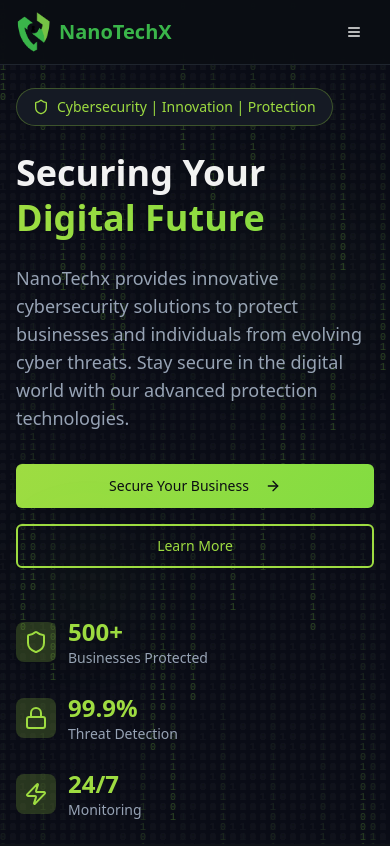
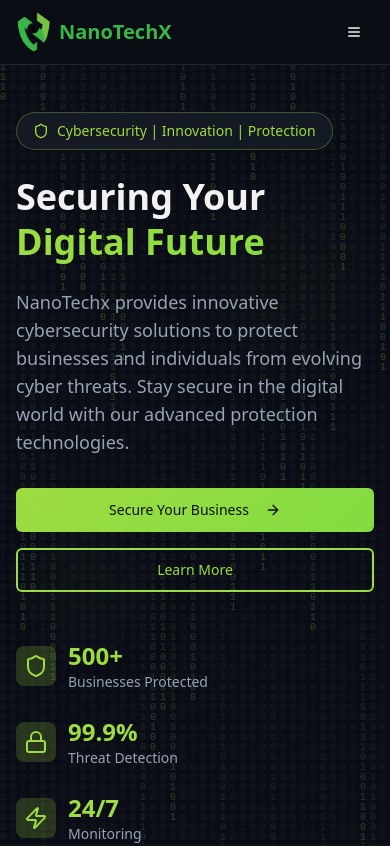
Before and after one commit to dev-sire/NanoTechX, a React (Vite) app: page / in a window 390 px wide. Shown: the top 846 px of the page. Built offline with nearby package versions, Linux system fonts and the light colour scheme.

Commit message:
Fix: UI Animations Issue

```diff
--- a/src/components/Hero.tsx
+++ b/src/components/Hero.tsx
@@ -62,7 +62,7 @@ const CodeMatrix = () => {
 const Hero = () => {
 
   return (
-    <section className="relative min-h-screen flex items-center pt-16 overflow-hidden">
+    <section className="relative min-h-screen flex items-center pt-28 md:pt-16 overflow-hidden">
       {/* Background */}
       <CodeMatrix />
 
--- /dev/null
+++ b/src/hooks/useIntersectionObserver.tsx
@@ -0,0 +1,46 @@
+import { useEffect, useRef, useState } from 'react';
+
+interface UseIntersectionObserverOptions {
+  threshold?: number;
+  rootMargin?: string;
+  triggerOnce?: boolean;
+}
+
+export const useIntersectionObserver = (
+  options: UseIntersectionObserverOptions = {}
+) => {
+  const [isIntersecting, setIsIntersecting] = useState(false);
+  const [hasTriggered, setHasTriggered] = useState(false);
+  const elementRef = useRef<HTMLDivElement>(null);
+
+  const { threshold = 0.1, rootMargin = '0px', triggerOnce = true } = options;
+
+  useEffect(() => {
+    const element = elementRef.current;
+    if (!element) return;
+
+    const observer = new IntersectionObserver(
+      ([entry]) => {
+        const isVisible = entry.isIntersecting;
+
+        if (isVisible && (!triggerOnce || !hasTriggered)) {
+          setIsIntersecting(true);
+          if (triggerOnce) {
+            setHasTriggered(true);
+          }
+        } else if (!triggerOnce) {
+          setIsIntersecting(isVisible);
+        }
+      },
+      { threshold, rootMargin }
+    );
+
+    observer.observe(element);
+
+    return () => {
+      observer.unobserve(element);
+    };
+  }, [threshold, rootMargin, triggerOnce, hasTriggered]);
+
+  return { ref: elementRef, isIntersecting };
+};
--- a/src/pages/Index.tsx
+++ b/src/pages/Index.tsx
@@ -4,16 +4,68 @@ import Services from "@/components/Services";
 import About from "@/components/About";
 import Contact from "@/components/Contact";
 import Footer from "@/components/Footer";
+import { useIntersectionObserver } from "@/hooks/useIntersectionObserver";
 
 const Index = () => {
+  const heroObserver = useIntersectionObserver({ threshold: 0.2 });
+  const servicesObserver = useIntersectionObserver({ threshold: 0.1 });
+  const aboutObserver = useIntersectionObserver({ threshold: 0.2 });
+  const contactObserver = useIntersectionObserver({ threshold: 0.2 });
+  const footerObserver = useIntersectionObserver({ threshold: 0.2 });
+
   return (
     <div className="min-h-screen bg-background">
       <Navbar />
-      <Hero />
-      <Services />
-      <About />
-      <Contact />
-      <Footer />
+      <div
+        ref={heroObserver.ref}
+        className={`transition-all duration-1000 ${
+          heroObserver.isIntersecting
+            ? 'animate-reveal-fade opacity-100'
+            : 'opacity-0 translate-y-10'
+        }`}
+      >
+        <Hero />
+      </div>
+      <div
+        ref={servicesObserver.ref}
+        className={`transition-all duration-1000 delay-200 ${
+          servicesObserver.isIntersecting
+            ? 'animate-reveal-fade opacity-100'
+            : 'opacity-0 translate-y-10'
+        }`}
+      >
+        <Services />
+      </div>
+      <div
+        ref={aboutObserver.ref}
+        className={`transition-all duration-1000 delay-400 ${
+          aboutObserver.isIntersecting
+            ? 'animate-reveal-fade opacity-100'
+            : 'opacity-0 translate-y-10'
+        }`}
+      >
+        <About />
+      </div>
+      <div
+        ref={contactObserver.ref}
+        className={`transition-all duration-1000 delay-600 ${
+          contactObserver.isIntersecting
+            ? 'animate-reveal-fade opacity-100'
+            : 'opacity-0 translate-y-10'
+        }`}
+      >
+        <Contact />
+      </div>
+      <div
+        ref={footerObserver.ref}
+        className={`transition-all duration-1000 delay-800 ${
+          footerObserver.isIntersecting
+            ? 'animate-reveal-fade opacity-100'
+            : 'opacity-0 translate-y-10'
+        }`}
+      >
+        <Footer />
+      </div>
     </div>
   );
 };
--- a/src/pages/TechTayari.tsx
+++ b/src/pages/TechTayari.tsx
@@ -5,8 +5,12 @@ import Navbar from "@/components/Navbar";
 import Footer from "@/components/Footer";
 import { ExternalLink, Users, Clock, Award, BookOpen, Code, Shield, Network, Brain, Database, Server } from "lucide-react";
 import ciscoTechImage from "@/assets/cisco-tech.jpg";
+import { useIsMobile } from "@/hooks/use-mobile";
 
 const TechTayari = () => {
+
+  const isMobile = useIsMobile()
+  console.log(isMobile)
 
   const tracks = [
     {
@@ -87,10 +91,18 @@ const TechTayari = () => {
     window.open("https://docs.google.com/forms/d/e/1FAIpQLSdk7Sqwa_v4LGyYtWyRds7UAchfGL1BFNTBMTCKh1yxk0QGoQ/viewform?usp=header", "_blank");
   };
 
+  const handleDownloadPoster = () => {
+    const link = document.createElement('a');
+    link.href = '/poster.png';
+    link.download = 'cisco-tech.jpg';
+    document.body.appendChild(link);
+    link.click();
+    document.body.removeChild(link);
+  };
+
   return (
     <div className="min-h-screen bg-background">
       <Navbar />
-
       {/* Hero Section */}
       <section className="relative pt-16 pb-20 overflow-hidden">
         <div className="absolute inset-0 bg-gradient-hero">
@@ -105,25 +117,25 @@ const TechTayari = () => {
         <div className="relative z-10 max-w-7xl mx-auto px-4 sm:px-6 lg:px-8 py-20">
           <div className="hero-content text-center">
             {/* Partnership Badge */}
-            <div className="fade-in-up inline-flex items-center gap-2 bg-cyber-surface border border-primary/20 rounded-full px-6 py-3 mb-8">
-              <Award className="h-5 w-5 text-primary" />
+            <div className="animate-float fade-in-5 inline-flex items-center gap-2 bg-cyber-surface border border-primary/20 rounded-full px-6 py-3 mb-8">
+              <Award className="h-5 w-5 text-primary animate-glow" />
               <span className="text-sm font-medium text-primary">NanoTechx × Cisco Partnership</span>
             </div>
 
             {/* Main Heading */}
-            <h1 className="fade-in-up text-4xl md:text-6xl lg:text-7xl font-bold leading-tight mb-6">
+            <h1 className="animate-reveal-blur [animation-delay:300ms] opacity-0 text-4xl md:text-6xl lg:text-7xl font-bold leading-tight mb-6">
               <span className="bg-gradient-primary bg-clip-text text-transparent">
                 Tech Tayari 1.0
               </span>
             </h1>
 
-            <p className="fade-in-up text-xl md:text-2xl text-muted-foreground mb-8 max-w-3xl mx-auto">
+            <p className="animate-reveal-blur [animation-delay:600ms] opacity-0 text-xl md:text-2xl text-muted-foreground mb-8 max-w-3xl mx-auto">
               Comprehensive Cisco courses across 6 domains to prepare you for the future of technology.
               From AI to Cybersecurity, master the skills that matter.
             </p>
 
             {/* Stats */}
-            <div className="fade-in-up grid grid-cols-2 md:grid-cols-4 gap-6 mb-12 max-w-4xl mx-auto">
+            <div className="animate-reveal-blur [animation-delay:900ms] opacity-0 grid grid-cols-2 md:grid-cols-4 gap-6 mb-12 max-w-4xl mx-auto">
               <div className="text-center">
                 <div className="text-3xl font-bold text-primary mb-2">6</div>
                 <div className="text-sm text-muted-foreground">Learning Tracks</div>
@@ -145,16 +157,16 @@ const TechTayari = () => {
             {/* CTA Button */}
             <Button
               variant="cyber"
-              size="lg"
+              size={isMobile ? "sm" : "lg"}
               onClick={handleRegister}
-              className="fade-in-up group text-lg px-8 py-4 h-auto"
+              className="animate-reveal-blur [animation-delay:1200ms] opacity-0 group text-lg px-4 md:px-8 py-4 h-auto"
             >
               Register Now - Start Your Journey
               <ExternalLink className="ml-2 h-5 w-5 group-hover:translate-x-1 transition-transform" />
             </Button>
 
-            <p className="fade-in-up text-sm text-muted-foreground mt-4">
-              Limited seats available • Early bird pricing • Industry certification
+            <p className="animate-reveal-blur [animation-delay:1500ms] opacity-0 text-sm text-muted-foreground mt-4">
+              Limited seats available • Earn a Free Digital Badge • Industry certification
             </p>
           </div>
         </div>
@@ -207,7 +219,7 @@ const TechTayari = () => {
                       </div>
                       <div className="flex items-center gap-1">
                         <Clock className="h-4 w-4" />
-                        Self-paced
+                        Learn at your own pace
                       </div>
                     </div>
                   </CardContent>
@@ -314,8 +326,8 @@ const TechTayari = () => {
               Register Now
               <ExternalLink className="ml-2 h-5 w-5 group-hover:translate-x-1 transition-transform" />
             </Button>
-            <Button variant="cyber-outline" size="lg">
-              Download Brochure
+            <Button variant="cyber-outline" size="lg" onClick={handleDownloadPoster}>
+              Download Poster
             </Button>
           </div>
           <p className="text-sm text-muted-foreground mt-6">
@@ -323,7 +335,6 @@ const TechTayari = () => {
           </p>
         </div>
       </section>
-
       <Footer />
     </div>
   );
--- a/tailwind.config.ts
+++ b/tailwind.config.ts
@@ -110,14 +110,38 @@ export default {
 				'glow': {
 					'0%': { boxShadow: '0 0 20px hsl(var(--cyber-green) / 0.4)' },
 					'100%': { boxShadow: '0 0 30px hsl(var(--cyber-green) / 0.8)' }
+				},
+				'reveal-fade': {
+					'0%': {
+						opacity: '0',
+						transform: 'translateY(30px)'
+					},
+					'100%': {
+						opacity: '1',
+						transform: 'translateY(0)'
+					}
+				},
+				'reveal-blur': {
+					'0%': {
+						opacity: '0',
+						filter: 'blur(10px)',
+						transform: 'scale(1.05)'
+					},
+					'100%': {
+						opacity: '1',
+						filter: 'blur(0px)',
+						transform: 'scale(1)'
+					}
 				}
 			},
 			animation: {
 				'accordion-down': 'accordion-down 0.2s ease-out',
 				'accordion-up': 'accordion-up 0.2s ease-out',
-				'float': 'float 6s ease-in-out infinite',
+				'float': 'float 4s ease-in-out infinite',
 				'pulse-slow': 'pulse 4s cubic-bezier(0.4, 0, 0.6, 1) infinite',
-				'glow': 'glow 2s ease-in-out infinite alternate'
+				'glow': 'glow 2s ease-in-out infinite alternate',
+				'reveal-fade': 'reveal-fade 0.8s ease-out forwards',
+				'reveal-blur': 'reveal-blur 1.2s ease-out forwards'
 			}
 		}
 	},
```
Also changed, not shown: 1 other file (tests, documents, lock files or other folders).
